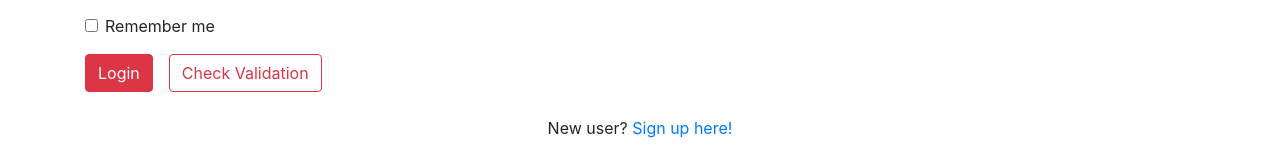
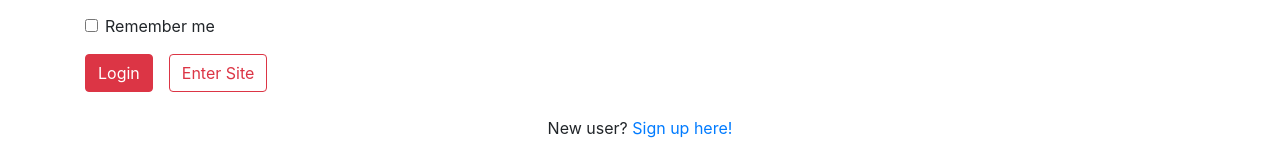
Before and after one commit to Star-Nose/Travelist, a React app: page / in a window 1280 px wide. Shown: the part 214-358 px from the top of the page. Built offline with nearby package versions, Linux system fonts and the light colour scheme.

Commit message:
(updated) enter site button

```diff
--- a/client/components/Login.jsx
+++ b/client/components/Login.jsx
@@ -33,7 +33,6 @@ const Login = (props) => {
             type="text"
             placeholder="Username"
             required
-            // value={username}
             onChange={loginInput}
           />
           <Form.Control.Feedback type="invalid">Incorrect Username</Form.Control.Feedback>
@@ -45,7 +44,6 @@ const Login = (props) => {
             type="password"
             placeholder="Password"
             required
-            // value={password}
             onChange={loginInput}
           />
           <Form.Control.Feedback type="invalid">Incorrect Password</Form.Control.Feedback>
@@ -70,7 +68,7 @@ const Login = (props) => {
             type="button"
             // onClick={submitLogin}
           >
-            Check Validation
+            Enter Site
           </Button>
         </Link>
 
```
